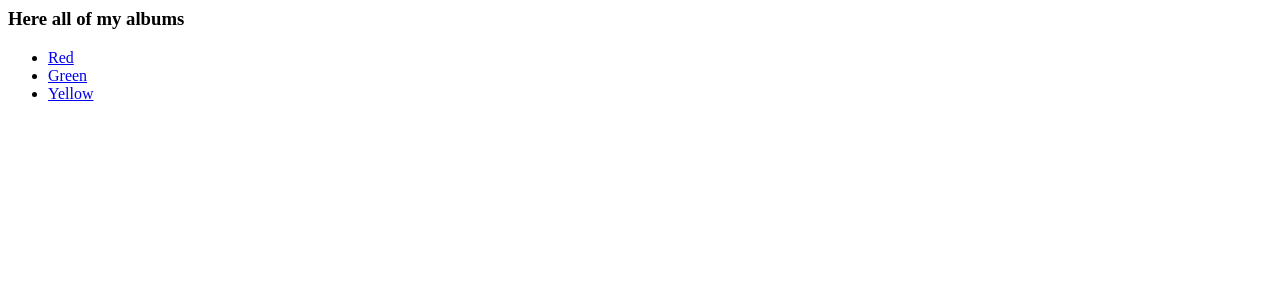
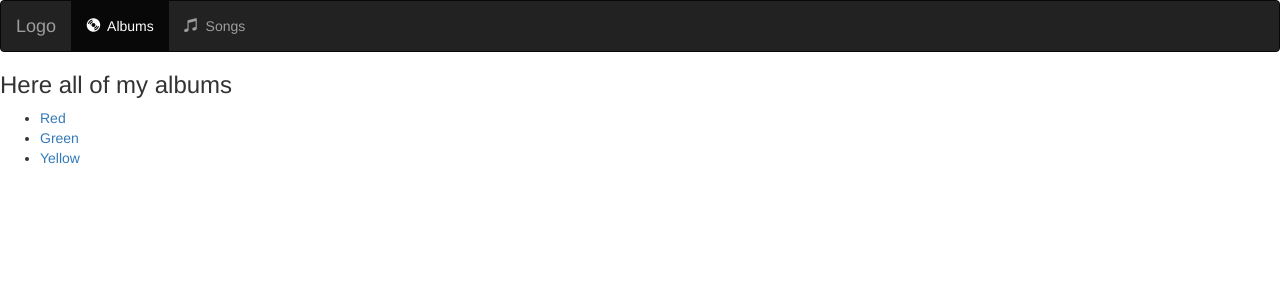
Before and after one commit to mohannadhanafi/Django-app, a Django app: page /music/ in a window 1280 px wide. Shown: the top 300 px of the page. Run offline with Django 3.2, Linux system fonts and the light colour scheme; data comes from the database, SQL or seed files in the repository; some libraries are stand-ins or nearby versions.

Commit message:
FEATURE: Added navbar of bootstrap and some style

```diff
--- a/music/templates/music/index.html
+++ b/music/templates/music/index.html
@@ -1,3 +1,45 @@
+<!-- Load the static files -->
+{% load static %}
+<link rel="stylesheet" href="https://maxcdn.bootstrapcdn.com/bootstrap/3.3.7/css/bootstrap.min.css"
+<link rel="stylesheet" href="https://maxcdn.bootstrapcdn.com/bootstrap/3.3.6/css/bootstrap.min.css">
+<link href='https://fonts.googleapis.com/css?family=Satisfy' rel='stylesheet' type='text/css'>
+<script src="https://ajax.googleapis.com/ajax/libs/jquery/1.12.0/jquery.min.js"></script>
+<script src="http://maxcdn.bootstrapcdn.com/bootstrap/3.3.6/js/bootstrap.min.js"></script>
+
+
+<nav class="navbar navbar-inverse">
+    <div class="container-fluid">
+        <!-- logo -->
+        <div class="navbar-header">
+            <button type="button" class="navbar-toggle" data-toggle="cpllapse" data-target="#topNavBar">
+                <span class="icon-bar"></span>
+                <span class="icon-bar"></span>
+                <span class="icon-bar"></span>
+            </button>
+            <a href="{% url 'music:index' %}" class="navbar-brand">Logo</a>
+        </div>
+
+        <!-- Items -->
+        <div class="collapse navbar-collapse">
+            <ul class="nav navbar-nav">
+                <li class="active">
+                    <a href="{% url 'music:index' %}">
+                        <span class="glyphicon glyphicon-cd" aria-hidden="true"></span>&nbsp;
+                        Albums
+                    </a>
+                </li>
+                <li class="">
+                    <a href="{% url 'music:index' %}">
+                        <span class="glyphicon glyphicon-music" aria-hidden="true"></span>&nbsp;
+                        Songs
+                    </a>
+                </li>
+            </ul>
+        </div>
+
+    </div>
+</nav>
+
 {% if all_albums %}
 <h3>Here all of my albums</h3>
 <ul>
```
Also changed, not shown: music/static/music/js/main.js (added, +60 -0 lines), music/static/music/style.css (added, +28 -0 lines), music/static/favicon.ico (added), music/static/music/images/background.png (added).
